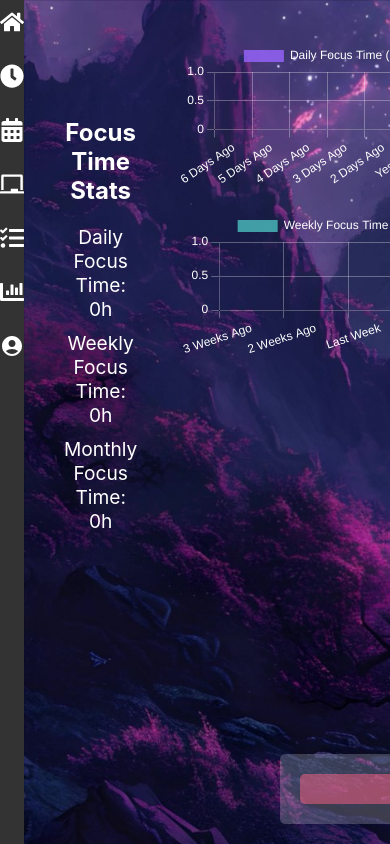
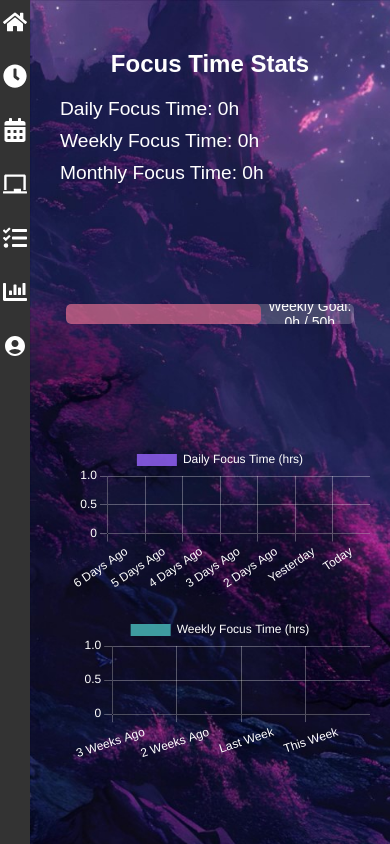
Before and after one commit to ShantanuSingh08/DailyGridsApp, a React (Create React App) app: page /stats in a window 390 px wide. Built offline with nearby package versions, Linux system fonts and the light colour scheme; no server answers.

Commit message:
Update Stats.css

```diff
--- a/src/Stats.css
+++ b/src/Stats.css
@@ -1,6 +1,7 @@
 .focus-time-stats {
   text-align: center;
   padding: 20px;
+  font-family: 'Arial', sans-serif; /* Consistent font styling */
 }
 
 .focus-time-stats p {
@@ -12,9 +13,9 @@
   display: flex;
   justify-content: space-between;
   align-items: flex-start;
+  flex-wrap: wrap; /* Ensure elements wrap on smaller screens */
   padding: 20px;
   width: 100%;
-    height: 100%;
 }
 
 .focus-time-stats {
@@ -23,12 +24,14 @@
   justify-content: space-between;
   align-items: flex-start;
   width: 100%;
+  flex-wrap: wrap; /* Add wrapping for smaller screens */
 }
 
 .stats-text {
   flex: 1;
   padding: 20px;
   padding-top: 20%;
+  text-align: left; /* Align text for better readability */
 }
 
 .charts {
@@ -37,34 +40,34 @@
   flex-direction: column;
   gap: 20px;
   padding: 20px;
-    padding-right: 120px;
+  padding-right: 10%;
 }
 
-  .WeeklyGoal{
+.WeeklyGoal {
   padding-top: 30%;
 }
+
 .progress-container {
-    position: absolute;
-    bottom: 20px;
-    left: 280px;
-    width: 300px;
+  position: relative; /* Adjust for better positioning */
+  margin: 20px auto; /* Center-align the progress bar */
+  width: 80%; /* Set a relative width for responsiveness */
+  max-width: 300px; /* Cap the width for large screens */
   height: 30px;
   background-color: rgba(255, 255, 255, 0.2);
   border-radius: 5px;
   overflow: hidden;
   display: flex;
   align-items: center;
-    padding: 20px;
 }
 
 .progress-bar {
   height: 100%;
   border-radius: 5px;
+  transition: width 0.5s ease; /* Smooth animation for progress updates */
 }
 
 .progress-bar.goal {
   background-color: rgba(75, 192, 192, 1);
-    position: relative;
 }
 
 .progress-bar.remaining {
@@ -72,23 +75,59 @@
 }
 
 .goal-met {
-    position: absolute;
-    top: 10px;
-    bottom: 20px;
-    right: 116.5px;
+  position: relative;
+  margin-top: 20px;
   background-color: rgba(75, 192, 192, 0.8);
   color: #fff;
   border: none;
-    padding-left: 45px;
-    padding-right: 61px;
+  padding: 10px 20px;
   border-radius: 5px;
   cursor: pointer;
+  transition: background-color 0.3s ease; /* Smooth hover effect */
 }
 
-  .goal-met:hover{
+.goal-met:hover {
   background-color: rgba(137, 43, 226, 0.753);
 }
-  #Weekly{
+
+#Weekly {
   font-size: 14px;
   padding-left: 5%;
+  text-align: center; /* Center-align for consistency */
 }
+
+/* Responsive Design */
+@media (max-width: 768px) {
+  .stats-container {
+    flex-direction: column; /* Stack elements vertically */
+    align-items: center; /* Center-align for better appearance */
+  }
+
+  .stats-text {
+    padding-top: 10%; /* Reduce padding for smaller screens */
+  }
+
+  .charts {
+    padding-right: 5%; /* Adjust padding */
+  }
+
+  .progress-container {
+    width: 90%; /* Make progress bar fill available width */
+  }
+}
+
+@media (max-width: 480px) {
+  .stats-text {
+    font-size: 1rem; /* Adjust font size */
+    padding: 10px;
+  }
+
+  .progress-container {
+    height: 20px; /* Reduce height for smaller screens */
+  }
+
+  .goal-met {
+    padding: 8px 16px; /* Compact button styling */
+    font-size: 0.9rem; /* Smaller font size */
+  }
+}
```
Lines whose indentation alone changed are shown as unchanged.
